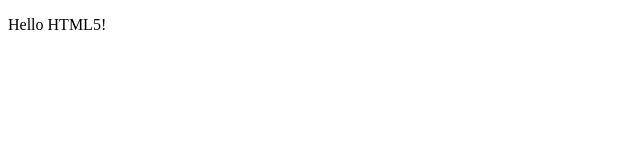
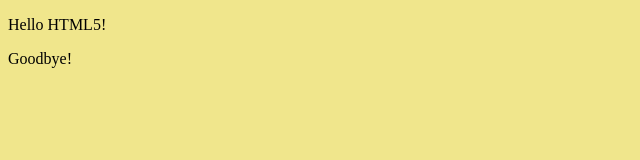
Before and after one commit to okomochi2020/Anime2cv6, a plain HTML site: page index.html in a window 1280 px wide. Shown: the whole page, without its empty margins (0-640 px from the left). Drawn offline with Linux system fonts and the light colour scheme.

Commit message:
Update index.html

```diff
--- a/index.html
+++ b/index.html
@@ -1,4 +1,17 @@
 <!DOCTYPE html>
-<meta charset="UTF-8">
-<title>Page Title</title>
-<p>Hello HTML5!</p>
+<html>
+  <head>
+    <meta charset="UTF-8">
+    <link rel="stylesheet" href="style.css">
+    <title>Page Title</title>
+    <style>
+      body { background-color: khaki; }
+    </style>
+  </head>
+  <body>
+    <p>Hello HTML5!</p>
+    <script>
+      document.write('Goodbye!');
+    </script>
+  </body>
+</html>
```
